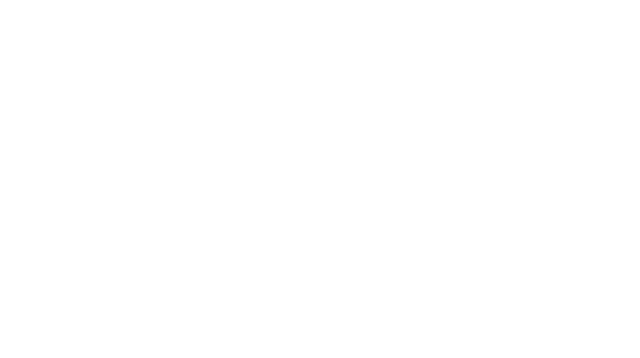
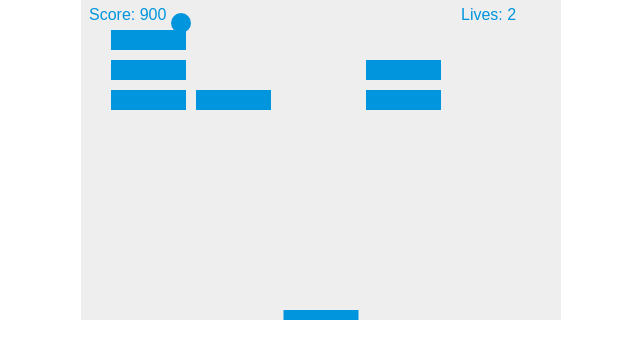
Before and after one commit to PolarisTLX/Brick-Breaker-Game, a plain HTML site: page index.html in a window 1280 px wide. Shown: the whole page, without its empty margins (319-959 px from the left). Drawn offline with Linux system fonts and the light colour scheme.

Commit message:
Completed the Brick Breaker Game Project

```diff
--- a/Brick Script.js
+++ b/Brick Script.js
@@ -0,0 +1,290 @@
+//DOM ELEMENTS GRABBED
+var canvas = document.getElementById('myCanvas');
+//USEFUL LINE OF CODE THAT WILL REPEAT IN MANY PROJECTS
+//it allows us to draw on the canvas
+var ctx = canvas.getContext('2d');
+//ctx can be renamed to anything
+
+
+
+//EVENT LISTENERS, (some are) ON THE DOM ELEMENTS or user controls
+document.addEventListener('keydown', keyDownhandler);
+document.addEventListener('keyup', keyUphandler);
+
+document.addEventListener("mousemove", mouseMoveHandler);
+
+
+//GLOBAL VARIABLES
+
+//paddle
+var paddleWidth = 75;
+var paddleX = (canvas.width-paddleWidth)/2;  //here is paddle Starting X-coord
+var paddleHeight = 10;
+var paddleY = canvas.height - paddleHeight;  //paddle top y-coord
+
+//ball
+var ballRadius = 10;
+var x = canvas.width/2;             //ball starting X-coord
+var y = paddleY - ballRadius - 5;   //ball starting Y-coord
+var dx = 2;
+var dy = -2;
+
+var lives = 3;
+var score = 0;
+
+//user controls
+var rightPressed = false;
+var leftPressed = false;
+
+//Bricks
+var brickRowCount = 3;
+var brickColumnCount = 5;
+
+var brickWidth = 75;
+var brickHeight = 20;
+var brickPadding = 10;
+
+var brickOffsetTop = 30;
+var brickOffsetLeft = 30;
+
+var bricks = [];
+for ( c = 0; c < brickColumnCount; c++) {
+  bricks[c] = [];
+  for ( r = 0; r < brickRowCount; r++) {
+    bricks[c][r] = {x: 0, y:0, status: 1}
+    //status is if brick has been hit or not
+  }
+}
+
+/*this gives:
+bricks[0][0] = {x: 0, y:0, status: 1}
+bricks[0][1] = {x: 0, y:0, status: 1}
+bricks[0][2] = {x: 0, y:0, status: 1}
+
+bricks[1][0] = {x: 0, y:0, status: 1}
+bricks[1][1] = {x: 0, y:0, status: 1}
+bricks[1][2] = {x: 0, y:0, status: 1}
+.
+.
+*/
+
+
+//FUNCTIONS
+function drawBall() {
+  ctx.beginPath();
+  ctx.arc(x, y, ballRadius, 0, Math.PI*2);
+  ctx.fillStyle = "#0095DD";
+  ctx.fill();
+  ctx.closePath();
+}
+
+function drawPaddle() {
+  ctx.beginPath();
+  ctx.rect(paddleX, paddleY, paddleWidth, paddleHeight);
+  ctx.fillStyle = '#0095DD';
+  ctx.fill();
+  ctx.closePath();
+}
+
+function drawBricks() {
+  for ( c = 0; c < brickColumnCount; c++) {
+    for ( r = 0; r < brickRowCount; r++) {
+
+      //draw a brick only is it has not been hit, status = 1
+      if (bricks[c][r].status == 1) {
+
+        var brickX = ((brickWidth+brickPadding) * c) + brickOffsetLeft;
+        var brickY = ((brickHeight+brickPadding) * r) + brickOffsetTop;
+
+        bricks[c][r].x = brickX;
+        bricks[c][r].y = brickY;
+        ctx.beginPath();
+        ctx.rect(brickX, brickY, brickWidth, brickHeight);
+        ctx.fillStyle = "#0095DD";
+        ctx.fill();
+        ctx.closePath();
+      }
+    }
+  }
+}
+
+//collision of ball with bricks
+function collisionDetect() {
+  for ( c = 0; c < brickColumnCount; c++) {
+    for ( r = 0; r < brickRowCount; r++) {
+      var b = bricks[c][r];
+      //if brick has not yet been hit (status == 1)
+      if(b.status == 1) {
+        //if center of ball is between X-sides of brick && between top and bottom of brick
+        if ( x > b.x && x < (b.x + brickWidth) && y > b.y && y < (b.y+brickHeight) ) {
+          //change direction
+          dy = -dy;
+          //change brick status
+          b.status = 0;
+          score += 100;
+
+          //win condition
+          if ((score / 100) == brickRowCount*brickColumnCount ){
+            alert("You Win! Earth did not explode. Good Job!");
+            //restart game
+            document.location.reload();
+          }
+        }
+      }
+    }
+  }
+}
+
+function drawScore () {
+  ctx.font = "16px Arial";
+  ctx.fillStyle = "#0095DD";
+  //fillText (text, X-coord, Y-coord)
+  ctx.fillText("Score: " + score, 8, 20);
+}
+
+function drawLives () {
+  ctx.font = "16px Arial";
+  ctx.fillStyle = "#0095DD";
+  //fillText (text, X-coord, Y-coord)
+  ctx.fillText("Lives: " + lives, (canvas.width-100), 20);
+}
+
+function draw(){
+  //this whole function (with setInterval(draw, 10) does:
+  // 1: clear the canvas with clearRect(). 2. draw the object.
+  // 3. clear the cavnas. 4. draw object in new positon. 5. Repeat.
+
+  //clearing code: (this prevents a moving object from leaving a trail)
+  ctx.clearRect(0, 0, canvas.width, canvas.height);
+  drawPaddle();
+  drawBricks();
+  drawBall();
+  collisionDetect();
+  drawScore();
+  drawLives();
+
+  //collision detection, if ball is at wall coord, change direction
+  //accounting for ballRadius gives a more accurate detection
+
+  if (x <= ( 0 + (ballRadius) ))           {   dx = -dx;  }
+  if (x >= (canvas.width - (ballRadius) )) {   dx = -dx;  }
+
+  if (y <= ( 0 + (ballRadius) ) )          {   dy = -dy;  }
+  //if (y >= (canvas.height - (ballRadius) )){   dy = -dy;  }
+  //ball can fall through bottom of canvas
+  //else if ( y >= (canvas.height - paddleY)) {
+  //else if ( y >= 285) {
+  else if ( y > paddleY ) {
+
+    //for collision with paddle:
+    //between X values of paddle:
+    //tried adding || dy > 0 (ball is moving down) to try and correct glitch
+    //glitch could only be solved by making the paddle be at the bottom of the canvas
+    if ( x >= paddleX && x <= (paddleX + paddleWidth) ) {
+         dy = -dy;
+    } else if ( y > canvas.height ) {
+      lives--;
+      //player lost all their lives:
+      if (lives === 0){
+        //could also do if ( !lives )  because 0 is cconsidered "false"
+        alert("  You lost all your lives!  The Earth explodes.  Good job.");
+        //reload the page:
+        document.location.reload();
+        //document.location is the url of the page.
+        //so .reload(),  relaods that url.
+      } else {
+        //reset the ball and paddle
+        //set delay here?
+        x = canvas.width/2;             //ball starting X-coord
+        y = paddleY - ballRadius - 5;   //ball starting Y-coord
+        dx = 2;
+        dy = -2;
+        paddleX = (canvas.width-paddleWidth)/2;
+      }
+    }
+  }
+
+  //another way:
+  //if (y + dy <= 0) { dy = -dy; }
+  //if (y + dy >= canvas.height) { dy = -dy; }
+
+  //OR, smaller version:
+  //if (y + dy <= 0 || y + dy >= canvas.height) { dy = -dy; }
+
+  //WITH ballRadius accounted for:
+  //if (y + dy <= ballRadius || y + dy >= canvas.height-ballRadius) { dy = -dy; }
+
+
+/*MOVED to incorporate elsewhere to be more concise/sofisticated
+  //for collision with paddle:
+  //top Y of paddle AND!!! between X values of paddle:
+  if ( (x + dx) >= paddleX
+     && (x + dx) <= (paddleX+paddleWidth)
+     && (y + dy + ballRadius) >= paddleY )  {
+       dy = -dy;
+  }
+  */
+
+  //move paddle
+  //if key is pressed and paddle is not touching side walls, move paddle
+  if ( rightPressed == true && (paddleX + paddleWidth) <= canvas.width ) {
+    //NOTE do not need to include " == true "
+    paddleX += 7;
+  } else if ( leftPressed == true && paddleX >= 0 ) {
+    paddleX -= 7;
+  }
+
+  x += dx;
+  y += dy;
+
+  //this replaced the setInterval(draw, 10); to be smoother
+  //BUT!!!! it seems to be way too slow, so undid this change
+  //requestAnimationFrame(draw);
+}
+
+
+//user keyboard controls for the paddle
+function keyDownhandler(event) {
+  if ( event.keyCode == 39 ) {
+    //NOTE keyCode MUST!!! have Capitcal C in key C ode
+    //keycode 39 = right arrow button
+    rightPressed = true;
+  } else if ( event.keyCode == 37 ){
+    //keycode 37 = left arrow button
+    leftPressed = true;
+  }
+}
+//when keybaord key is released:
+function keyUphandler(event) {
+  if ( event.keyCode == 39 ) {
+    rightPressed = false;
+  } else if ( event.keyCode == 37 ){
+    leftPressed = false;
+  }
+}
+
+//when player moves the mouse left or right:
+function mouseMoveHandler(event) {
+  var relativeX = event.clientX - canvas.offsetLeft;
+  //clientX is the X-coord of the mouse.
+  //this also effectively ignores the mouse if it is off the canvas
+  if (relativeX > 0 && relativeX < canvas.width) {
+    //if mouse X-coord is > right side of canvas, it stops move the paddle right
+    //offsetLeft is how far X pixels is the canvas from the left edge of the screen
+    paddleX = relativeX - paddleWidth/2;
+    //we are acting on the middle of the paddle
+  }
+}
+
+
+//setInterval ( function, milliseconds );
+setInterval(draw, 10);
+//NOTE this is a fixed frame rate, which is not as smooth as the method below
+//BUT!!! the below method seems to be way too slow
+
+//draw();
+//then add at the end of the draw() function:
+//requestAnimationFrame(draw);
+//this method gives control of the framerate to the browser instead of giving it a fixed number
+//it will render the shapes only when needed
+//this is smoother and more efficient animations
--- a/Brick Style.css
+++ b/Brick Style.css
@@ -0,0 +1,13 @@
+/* the *  selects everything / universal selector? */
+/*also called a CSS reset so it's consistent across all broswers*/
+* {
+  padding: 0;
+  margin: 0;
+}
+
+/*to see the canvas*/
+#myCanvas {
+  background: #eee;
+  display: block;
+  margin: 0 auto;
+}
--- a/index.html
+++ b/index.html
@@ -10,6 +10,10 @@
 
   </body>
 
+
+<canvas id="myCanvas" width="480" height="320"></canvas>
+
+
   <script src="Brick Script.js"></script>
 
 </html>
```
